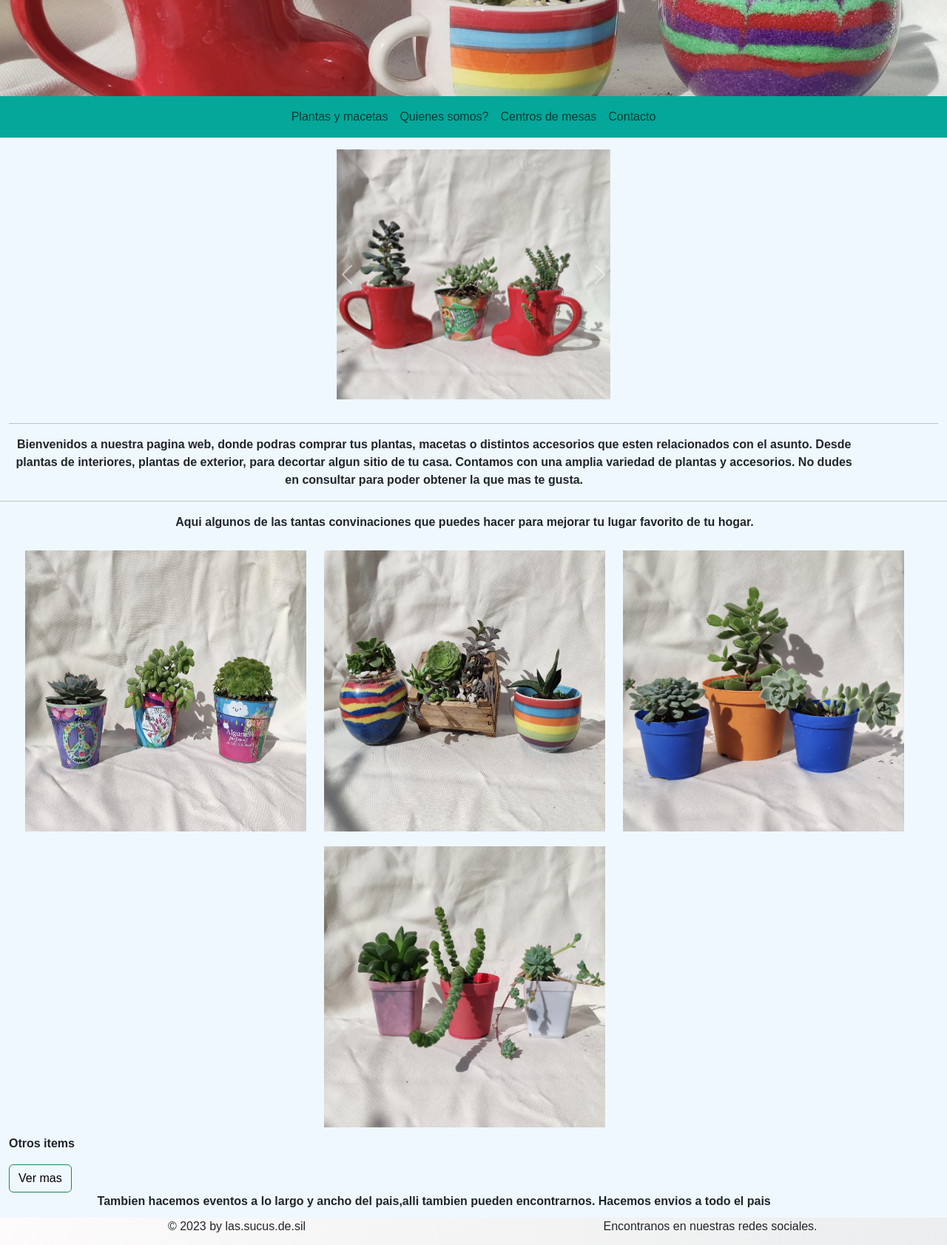
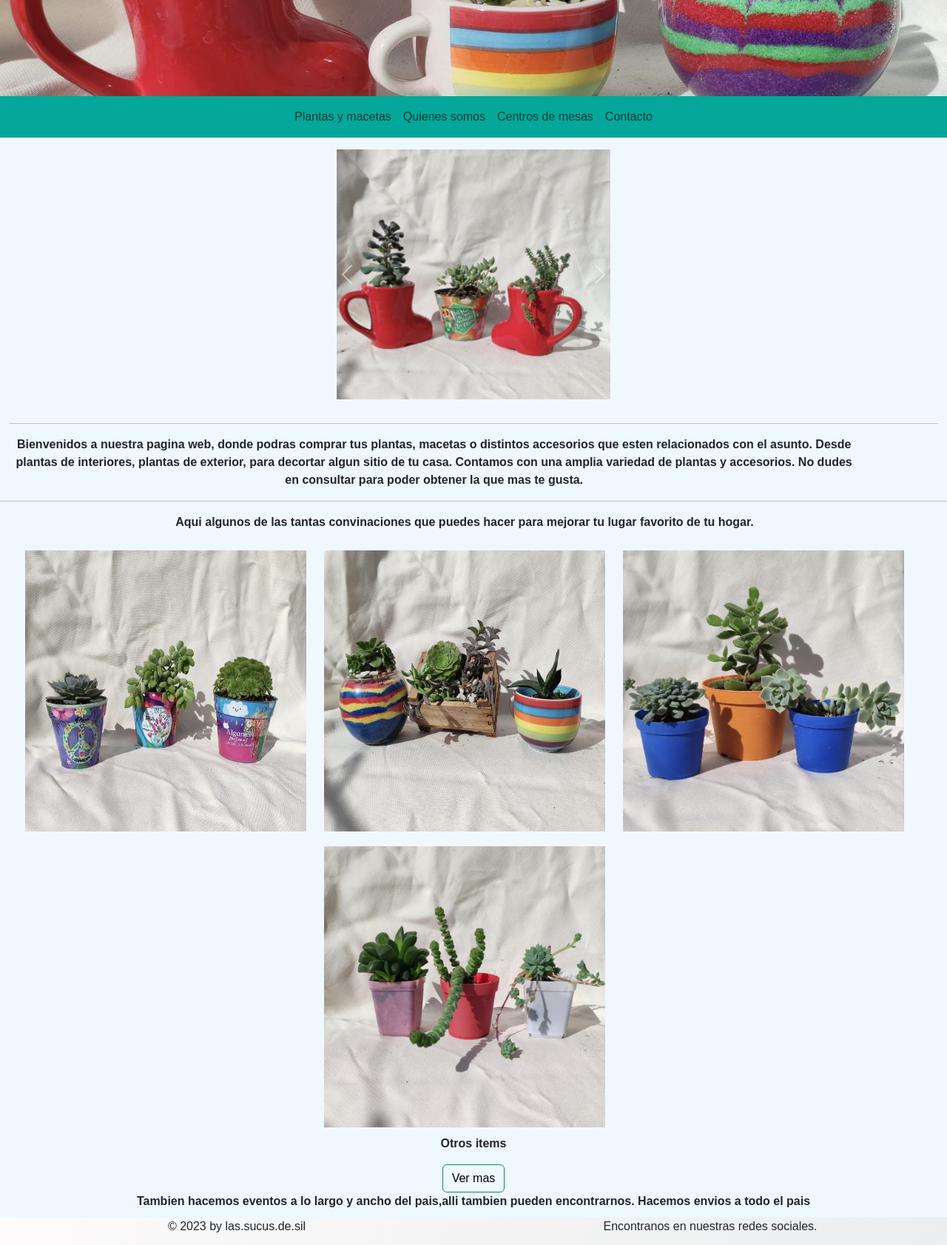
Before and after one commit to Fedeerodriguez/sitio-las.sucus.de.sil, a plain HTML site: page index.html in a window 1280 px wide. Shown: the part 220-1903 px from the top of the page at 74% size. Drawn offline with Linux system fonts and the light colour scheme.

Commit message:
Acomodando codigo en la barra de navegacion y aplicando estilos a la grid de boostrap

```diff
--- a/index.html
+++ b/index.html
@@ -27,7 +27,7 @@
                     <a class="nav-link " aria-current="page" href="./pages/plantas y  macetas.html">Plantas y macetas</a>
                   </li>
                   <li class="nav-item">
-                    <a class="nav-link" href="./pages/sobre nosotros.html">Quienes somos?</a>
+                    <a class="nav-link" href="./pages/sobre nosotros.html">Quienes somos</a>
                   </li>
                   <li class="nav-item">
                     <a class="nav-link" href="./pages/novedades.html">Centros de mesas</a>
@@ -85,12 +85,10 @@
             </div>
           </div>
         </div>
-        <div class="row">
+        <div class="row text-center">
           <div class="col-xm-12 col-sm-12  align-self-center">
             <p class="texto-main">Otros items</p>
             <button type="button" class="btn btn-outline-success"><a href="./pages/plantas y  macetas.html">Ver mas</a></button>
-          </div>
-          <div class="col-11 align-self-end">
             <p class="info-extra">Tambien hacemos eventos a lo largo y ancho del pais,alli tambien pueden encontrarnos. Hacemos envios a todo el pais</p>
           </div>
         </div>
```
Also changed, not shown: pages/novedades.html (+1 -1 lines), pages/plantas y  macetas.html (+1 -1 lines), pages/sobre nosotros.html (+1 -1 lines).
